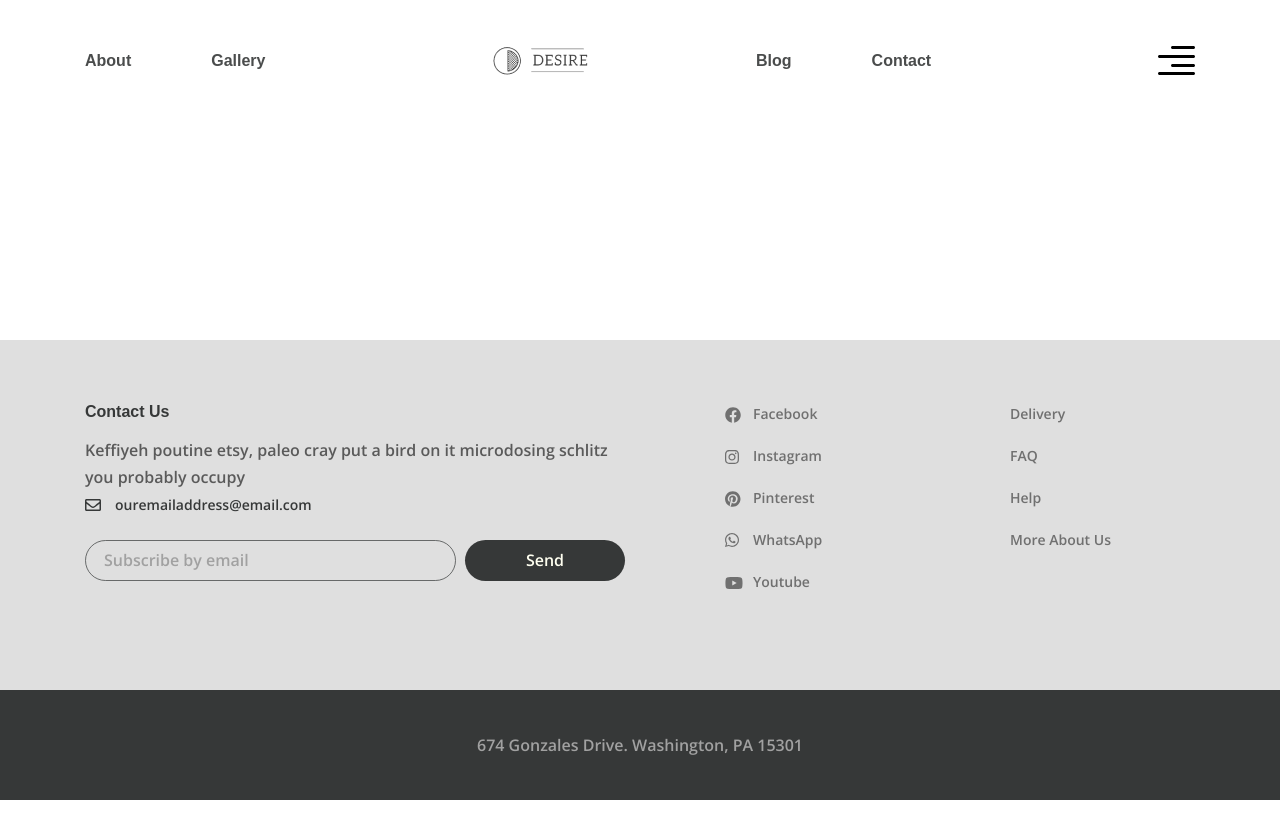
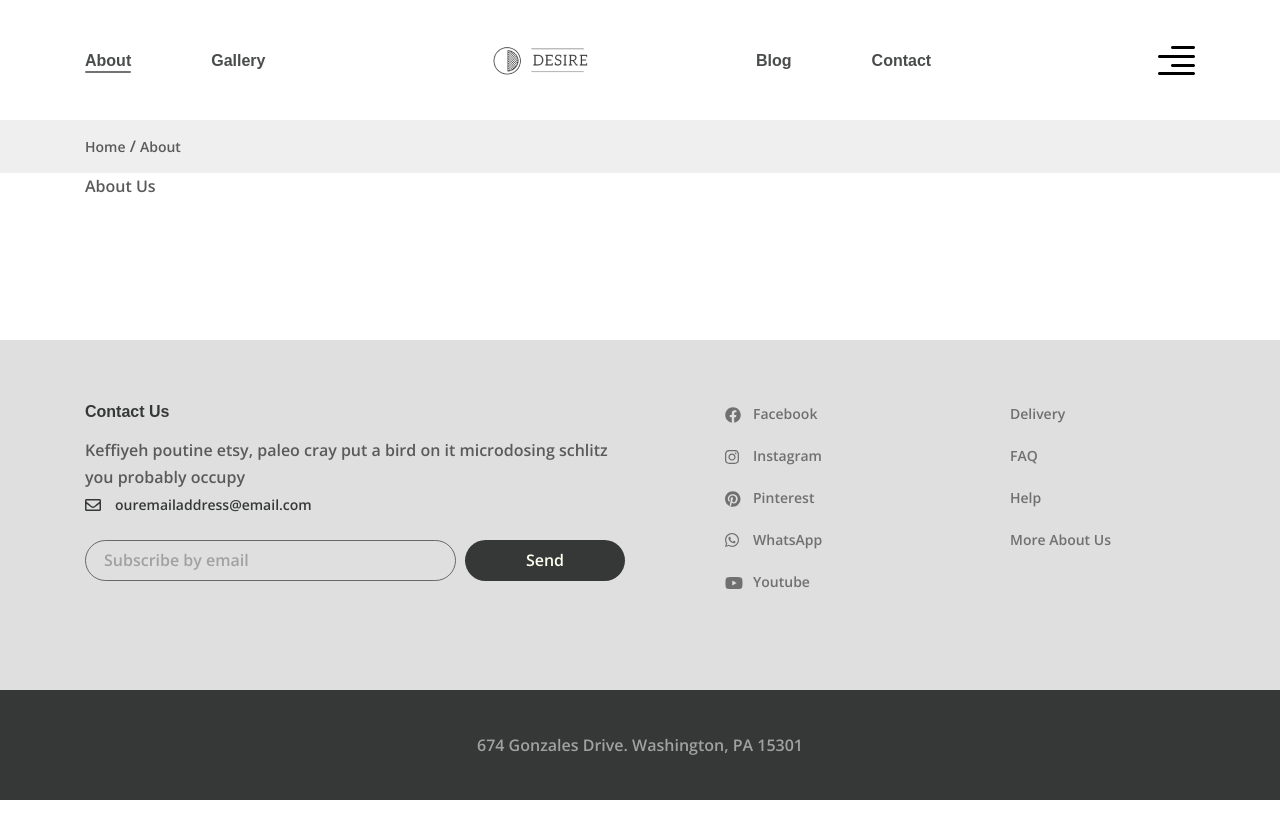
Before and after one commit to shaugsa/Furniture_collection, a website: page app/about.html in a window 1280 px wide. Shown: the top 838 px of the page. Drawn offline with nearby package versions, Linux system fonts and the light colour scheme; files whose address does not match are found by name.

Commit message:
about start

```diff
--- a/app/about.html
+++ b/app/about.html
@@ -4,7 +4,7 @@
 <head>
   <meta charset="UTF-8">
   <meta name="viewport" content="width=device-width, initial-scale=1.0">
-  <title>Document</title>
+  <title>About</title>
   <link rel="preconnect" href="https://fonts.googleapis.com">
   <link rel="preconnect" href="https://fonts.googleapis.com">
   <link rel="preconnect" href="https://fonts.gstatic.com" crossorigin>
@@ -23,7 +23,7 @@
           <nav class="menu">
             <ul class="menu__list">
               <li class="menu__list-item">
-                <a  class="menu__list-link" href="#">About</a>
+                <a  class="menu__list-link menu__list-link--active" href="#">About</a>
               </li>
               <li class="menu__list-item">
                 <a  class="menu__list-link" href="#">Gallery</a>
@@ -72,8 +72,37 @@
       </div> <!--/.container-->
     </header> <!--/.header-->
 
+    <!-- main -->
+    <main class="main">
 
-    <main class="main"></main>
+      <!-- breadcrumbs -->
+      <div class="breadcrumbs">
+        <div class="container">
+          <ul class="breadcrumbs__list">
+            <li class="breadcrumbs__item">
+              <a class="breadcrumbs__link" href="#">Home</a>
+            </li>
+            <li class="breadcrumbs__item">
+              <a class="breadcrumbs__link" href="#"> About</a>
+            </li>
+          </ul>
+        </div><!--/.container-->
+      </div> <!--/.breadcrumbs-->
+
+      <!-- about -->
+      <section class="about">
+        <div class="about__prev">
+          <div class="container">
+
+            <h2 class="about__prev-title">
+              About Us
+            </h2>
+
+          </div><!--/.container-->
+        </div><!--/.about__prev-->
+      </section><!--/.about-->
+
+    </main> <!--/.main-->
 
     <!-- footer -->
 
--- a/app/scss/style.scss
+++ b/app/scss/style.scss
@@ -35,6 +35,20 @@
         @extend %title-font;
         color: rgba(54, 56, 56, 0.9);
         line-height: 22px;
+    }
+    &__list-link--active{
+        padding-bottom: 4px;
+        position: relative;
+        &::after{
+            content: '';
+            position: absolute;
+            bottom: 0;
+            left: 0;
+            right: 0;
+            height: 2px;
+            border-radius: 1px;
+            background-color: rgba($title, .7);
+        }
     }
 }
 
@@ -226,6 +240,26 @@
     }
     &__images{
         max-width: 485px;
+    }
+}
+
+.breadcrumbs{
+    background: rgba($color: #dfdfdf, $alpha: .5);
+    padding: 13px 14px;
+    &__list{
+        display: flex;
+    }
+    &__item::after{
+        content: '/';
+        margin-left: -4;
+        margin-right: 4px;
+    }
+    &__item:last-child::after{
+        display: none;
+    }
+    &__link{
+        font-size: 14px;
+        color: $default;
     }
 }
 
```
Also changed, not shown: app/page.html (+17 -1 lines), app/css/style.min.css.
